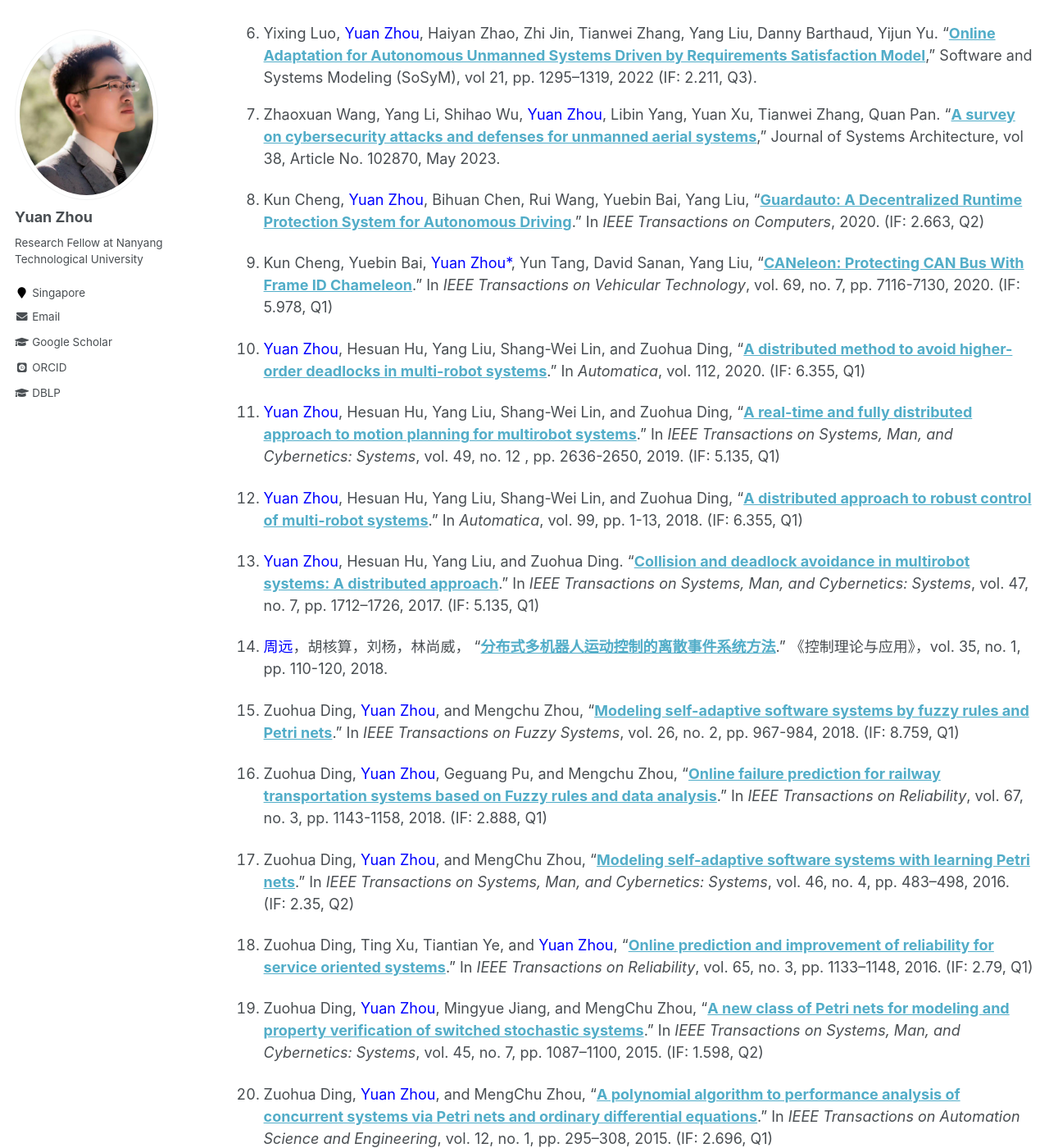
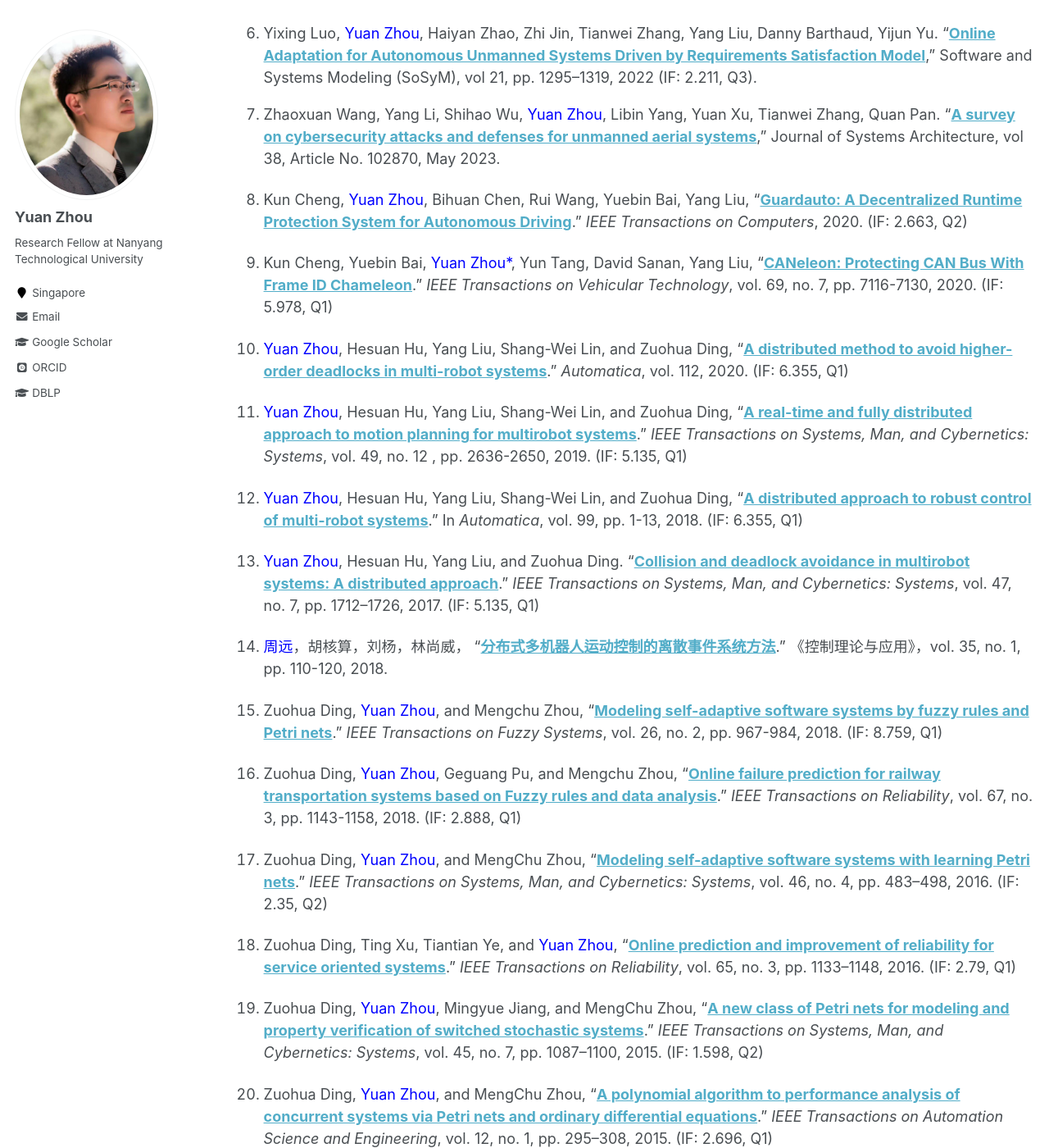
Before and after one commit to yuanzhou-yzhou/yuanzhou-yzhou.github.io, a Jekyll site: the page built from _pages/publications.md, in a window 1280 px wide and 1400 px high, scrolled down 812 px. Shown: the whole window at 82% size. Built offline with Jekyll 4.4.1, drawn with Linux system fonts in a browser that asks for light colours; some web fonts are replaced; comment, search, counter and statistics services are not loaded; some of the changed text lies outside the part shown.

Commit message:
Update publications.md

```diff
--- a/_pages/publications.md
+++ b/_pages/publications.md
@@ -17,7 +17,7 @@ Name marked with * implies that I am the corresponding author.
 
 [//]: # (*<u>Unmanned Autonomous Systems &#40;e.g., Robots and Autonomous Vehicles&#41;</u>*)
 
-1.  <span style="color:blue">Yuan Zhou</span>, Hesuan Hu, Gelei Deng, Kun Cheng, Shang-Wei Lin, Yang Liu,  and Zuohua Ding, "**[Distributed Motion Control for Multiple Mobile Robots Using Discrete-Event Systems and Model Predictive Control](https://ieeexplore.ieee.org/document/10292991)**," In *IEEE Transactions on Systems, Man, and Cybernetics: Systems*, 2023.
+1.  <span style="color:blue">Yuan Zhou</span>, Hesuan Hu, Gelei Deng, Kun Cheng, Shang-Wei Lin, Yang Liu,  and Zuohua Ding, "**[Distributed Motion Control for Multiple Mobile Robots Using Discrete-Event Systems and Model Predictive Control](https://ieeexplore.ieee.org/document/10292991)**," *IEEE Transactions on Systems, Man, and Cybernetics: Systems*, 2023.
 
 2. <span style="color:blue">Yuan Zhou</span>, Yang Sun, Yun Tang, Yuqi Chen, Jun Sun, Christopher
 M. Poskitt, Yang Liu, and Zijiang Yang. "**[Specification-based Autonomous
@@ -40,31 +40,31 @@ Systems Driven by Requirements Satisfaction Model](https://link.springer.com/art
 Modeling (SoSyM), vol 21, pp. 1295–1319, 2022 (IF: 2.211, Q3).
 7. Zhaoxuan Wang, Yang Li, Shihao Wu,  <span style="color:blue">Yuan Zhou</span>, Libin Yang, Yuan Xu, Tianwei Zhang, Quan Pan. "**[A survey on cybersecurity attacks and defenses for unmanned aerial systems](https://www.sciencedirect.com/science/article/abs/pii/S1383762123000498)**," Journal of Systems Architecture, vol 38, Article No. 102870, May 2023.
 
-8. Kun Cheng, <span style="color:blue">Yuan Zhou</span>, Bihuan Chen, Rui Wang, Yuebin Bai, Yang Liu, "**[Guardauto: A Decentralized Runtime Protection System for Autonomous Driving](https://ieeexplore.ieee.org/abstract/document/9172045)**." In *IEEE Transactions on Computers*, 2020. (IF: 2.663, Q2)
+8. Kun Cheng, <span style="color:blue">Yuan Zhou</span>, Bihuan Chen, Rui Wang, Yuebin Bai, Yang Liu, "**[Guardauto: A Decentralized Runtime Protection System for Autonomous Driving](https://ieeexplore.ieee.org/abstract/document/9172045)**." *IEEE Transactions on Computers*, 2020. (IF: 2.663, Q2)
 
-9. Kun Cheng, Yuebin Bai, <span style="color:blue">Yuan Zhou\*</span>, Yun Tang, David Sanan, Yang Liu, "**[CANeleon: Protecting CAN Bus With Frame ID Chameleon](https://ieeexplore.ieee.org/abstract/document/9079183)**." In *IEEE Transactions on Vehicular Technology*, vol. 69, no. 7, pp. 7116-7130, 2020. (IF: 5.978, Q1)
+9. Kun Cheng, Yuebin Bai, <span style="color:blue">Yuan Zhou\*</span>, Yun Tang, David Sanan, Yang Liu, "**[CANeleon: Protecting CAN Bus With Frame ID Chameleon](https://ieeexplore.ieee.org/abstract/document/9079183)**." *IEEE Transactions on Vehicular Technology*, vol. 69, no. 7, pp. 7116-7130, 2020. (IF: 5.978, Q1)
 
-10. <span style="color:blue">Yuan Zhou</span>, Hesuan Hu, Yang Liu, Shang-Wei Lin, and Zuohua Ding, "**[A distributed method to avoid higher-order deadlocks in multi-robot systems](https://www.sciencedirect.com/science/article/pii/S0005109819305692)**." In *Automatica*, vol. 112, 2020. (IF: 6.355, Q1)
+10. <span style="color:blue">Yuan Zhou</span>, Hesuan Hu, Yang Liu, Shang-Wei Lin, and Zuohua Ding, "**[A distributed method to avoid higher-order deadlocks in multi-robot systems](https://www.sciencedirect.com/science/article/pii/S0005109819305692)**." *Automatica*, vol. 112, 2020. (IF: 6.355, Q1)
 
-11. <span style="color:blue">Yuan Zhou</span>, Hesuan Hu, Yang Liu, Shang-Wei Lin, and Zuohua Ding, "**[A real-time and fully distributed approach to motion planning for multirobot systems](https://ieeexplore.ieee.org/abstract/document/8055437)**." In *IEEE Transactions on Systems, Man, and Cybernetics: Systems*, vol. 49, no. 12 , pp. 2636-2650, 2019. (IF: 5.135, Q1)
+11. <span style="color:blue">Yuan Zhou</span>, Hesuan Hu, Yang Liu, Shang-Wei Lin, and Zuohua Ding, "**[A real-time and fully distributed approach to motion planning for multirobot systems](https://ieeexplore.ieee.org/abstract/document/8055437)**." *IEEE Transactions on Systems, Man, and Cybernetics: Systems*, vol. 49, no. 12 , pp. 2636-2650, 2019. (IF: 5.135, Q1)
 
 12. <span style="color:blue">Yuan Zhou</span>, Hesuan Hu, Yang Liu, Shang-Wei Lin, and Zuohua Ding, "**[A distributed approach to robust control of multi-robot systems](https://www.sciencedirect.com/science/article/pii/S0005109818304217)**." In *Automatica*, vol. 99, pp. 1-13, 2018. (IF: 6.355, Q1)
 
-13. <span style="color:blue">Yuan Zhou</span>, Hesuan Hu, Yang Liu, and Zuohua Ding. "**[Collision and deadlock avoidance in multirobot systems: A distributed approach](https://ieeexplore.ieee.org/abstract/document/7875176)**." In *IEEE Transactions on Systems, Man, and Cybernetics: Systems*, vol. 47, no. 7, pp. 1712–1726, 2017. (IF: 5.135, Q1)
+13. <span style="color:blue">Yuan Zhou</span>, Hesuan Hu, Yang Liu, and Zuohua Ding. "**[Collision and deadlock avoidance in multirobot systems: A distributed approach](https://ieeexplore.ieee.org/abstract/document/7875176)**." *IEEE Transactions on Systems, Man, and Cybernetics: Systems*, vol. 47, no. 7, pp. 1712–1726, 2017. (IF: 5.135, Q1)
 
 14. <span style="color:blue">周远</span>，胡核算，刘杨，林尚威， "**[分布式多机器人运动控制的离散事件系统方法](http://jcta.alljournals.ac.cn/CTA_CN/ch/reader/create_pdf.aspx?file_no=CCTA160918&flag=1&journal_id=CTA_CN&year_id=2018)**." 《控制理论与应用》，vol. 35, no. 1, pp. 110-120, 2018.
 
-15. Zuohua Ding, <span style="color:blue">Yuan Zhou</span>, and Mengchu Zhou, "**[Modeling self-adaptive software systems by fuzzy rules and Petri nets](https://ieeexplore.ieee.org/abstract/document/7917321)**." In *IEEE Transactions on Fuzzy Systems*, vol. 26, no. 2, pp. 967-984, 2018. (IF: 8.759, Q1)
+15. Zuohua Ding, <span style="color:blue">Yuan Zhou</span>, and Mengchu Zhou, "**[Modeling self-adaptive software systems by fuzzy rules and Petri nets](https://ieeexplore.ieee.org/abstract/document/7917321)**." *IEEE Transactions on Fuzzy Systems*, vol. 26, no. 2, pp. 967-984, 2018. (IF: 8.759, Q1)
 
-16. Zuohua Ding, <span style="color:blue">Yuan Zhou</span>, Geguang Pu, and Mengchu Zhou, "**[Online failure prediction for railway transportation systems based on Fuzzy rules and data analysis](https://ieeexplore.ieee.org/abstract/document/8357501)**." In *IEEE Transactions on Reliability*, vol. 67, no. 3, pp. 1143-1158, 2018. (IF: 2.888, Q1)
+16. Zuohua Ding, <span style="color:blue">Yuan Zhou</span>, Geguang Pu, and Mengchu Zhou, "**[Online failure prediction for railway transportation systems based on Fuzzy rules and data analysis](https://ieeexplore.ieee.org/abstract/document/8357501)**." *IEEE Transactions on Reliability*, vol. 67, no. 3, pp. 1143-1158, 2018. (IF: 2.888, Q1)
 
-17. Zuohua Ding, <span style="color:blue">Yuan Zhou</span>, and MengChu Zhou, “**[Modeling self-adaptive software systems with learning Petri nets](https://ieeexplore.ieee.org/abstract/document/7115165)**." In *IEEE Transactions on Systems, Man, and Cybernetics: Systems*, vol. 46, no. 4, pp. 483–498, 2016. (IF: 2.35, Q2)
+17. Zuohua Ding, <span style="color:blue">Yuan Zhou</span>, and MengChu Zhou, “**[Modeling self-adaptive software systems with learning Petri nets](https://ieeexplore.ieee.org/abstract/document/7115165)**." *IEEE Transactions on Systems, Man, and Cybernetics: Systems*, vol. 46, no. 4, pp. 483–498, 2016. (IF: 2.35, Q2)
 
-18. Zuohua Ding, Ting Xu, Tiantian Ye, and <span style="color:blue">Yuan Zhou</span>, "**[Online prediction and improvement of reliability for service oriented systems](https://ieeexplore.ieee.org/abstract/document/7361770/)**." In *IEEE Transactions on Reliability*, vol. 65, no. 3, pp. 1133–1148, 2016. (IF: 2.79, Q1)
+18. Zuohua Ding, Ting Xu, Tiantian Ye, and <span style="color:blue">Yuan Zhou</span>, "**[Online prediction and improvement of reliability for service oriented systems](https://ieeexplore.ieee.org/abstract/document/7361770/)**." *IEEE Transactions on Reliability*, vol. 65, no. 3, pp. 1133–1148, 2016. (IF: 2.79, Q1)
 
-19. Zuohua Ding, <span style="color:blue">Yuan Zhou</span>, Mingyue Jiang, and MengChu Zhou, “**[A new class of Petri nets for modeling and property verification of switched stochastic systems](https://ieeexplore.ieee.org/abstract/document/6995961/)**." In *IEEE Transactions on Systems, Man, and Cybernetics: Systems*, vol. 45, no. 7, pp. 1087–1100, 2015. (IF: 1.598, Q2)
+19. Zuohua Ding, <span style="color:blue">Yuan Zhou</span>, Mingyue Jiang, and MengChu Zhou, “**[A new class of Petri nets for modeling and property verification of switched stochastic systems](https://ieeexplore.ieee.org/abstract/document/6995961/)**." *IEEE Transactions on Systems, Man, and Cybernetics: Systems*, vol. 45, no. 7, pp. 1087–1100, 2015. (IF: 1.598, Q2)
 
-20. Zuohua Ding, <span style="color:blue">Yuan Zhou</span>, and MengChu Zhou, “**[A polynomial algorithm to performance analysis of concurrent systems via Petri nets and ordinary differential equations](https://ieeexplore.ieee.org/abstract/document/6684591)**." In *IEEE Transactions on Automation Science and Engineering*, vol. 12, no. 1, pp. 295–308, 2015. (IF: 2.696, Q1)
+20. Zuohua Ding, <span style="color:blue">Yuan Zhou</span>, and MengChu Zhou, “**[A polynomial algorithm to performance analysis of concurrent systems via Petri nets and ordinary differential equations](https://ieeexplore.ieee.org/abstract/document/6684591)**." *IEEE Transactions on Automation Science and Engineering*, vol. 12, no. 1, pp. 295–308, 2015. (IF: 2.696, Q1)
 
 21. Zuohua Ding, <span style="color:blue">Yuan Zhou</span>, and MengChu Zhou, “**[Stability analysis of switched fuzzy systems via model checking](https://ieeexplore.ieee.org/abstract/document/6698303)**." In *IEEE Transactions on Fuzzy Systems*, vol. 22, no. 6, pp. 1503-1514, Dec. 2014. (IF: 8.746, Q1)
 
@@ -72,9 +72,9 @@ Modeling (SoSyM), vol 21, pp. 1295–1319, 2022 (IF: 2.211, Q3).
 
 23. 杨晓燕，<span style="color:blue">周远</span>，丁佐华，"**[基于在线故障定位及自主适应提高软件可靠性](http://www.jos.org.cn/jos/ch/reader/view_abstract.aspx?file_no=4761&flag=1)**.", 《软件学报》， vol. 26, no. 4, pp. 886-903, 2015.
 
-24. Jipeng Wang, Hesuan Hu, Chunrong Pan, <span style="color:blue">Yuan Zhou</span>, and Liang Li, "**[Scheduling dual-arm cluster tools with multiple wafer types and residency time constraints](https://ieeexplore.ieee.org/abstract/document/9080619)**." In *IEEE/CAA Journal of Automatica Sinica*, vol. 7, no, 3, pp. 776-789, 2020. (IF: 6.171, Q1)
+24. Jipeng Wang, Hesuan Hu, Chunrong Pan, <span style="color:blue">Yuan Zhou</span>, and Liang Li, "**[Scheduling dual-arm cluster tools with multiple wafer types and residency time constraints](https://ieeexplore.ieee.org/abstract/document/9080619)**." *IEEE/CAA Journal of Automatica Sinica*, vol. 7, no, 3, pp. 776-789, 2020. (IF: 6.171, Q1)
 
-25. Jipeng Wang, Chunrong Pan, Hesuan Hu, Liang Li, and <span style="color:blue">Yuan Zhou</span>, "**[A cyclic scheduling approach to single-arm cluster tools with multiple wafer types and residency time constraints](https://ieeexplore.ieee.org/abstract/document/8543218)**." In *IEEE Transactions on Automation Science and Engineering*, vol. 16, no, 3, pp. 1373-1386, 2019. (IF: 5.224, Q1)
+25. Jipeng Wang, Chunrong Pan, Hesuan Hu, Liang Li, and <span style="color:blue">Yuan Zhou</span>, "**[A cyclic scheduling approach to single-arm cluster tools with multiple wafer types and residency time constraints](https://ieeexplore.ieee.org/abstract/document/8543218)**." *IEEE Transactions on Automation Science and Engineering*, vol. 16, no, 3, pp. 1373-1386, 2019. (IF: 5.224, Q1)
 
 26. <span style="color:blue">周远</span>，徐映红，徐定华，"**[结合粒子群算法的一类双层纺织材料厚度设计反问题](http://www.fzxb.org.cn/CN/Y2013/V34/I6/40)**", 《纺织学报》，vol. 34, no. 6, pp. 40-45, 2013.
 
```
